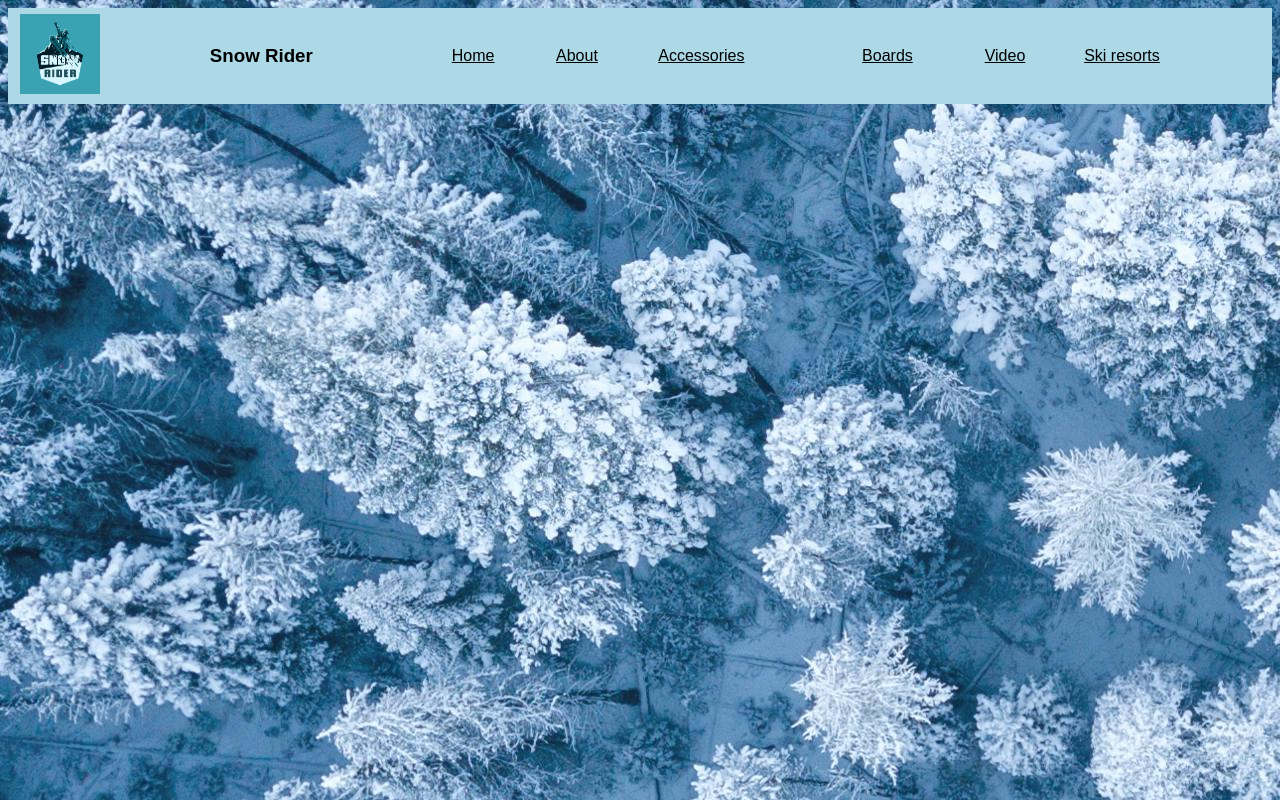
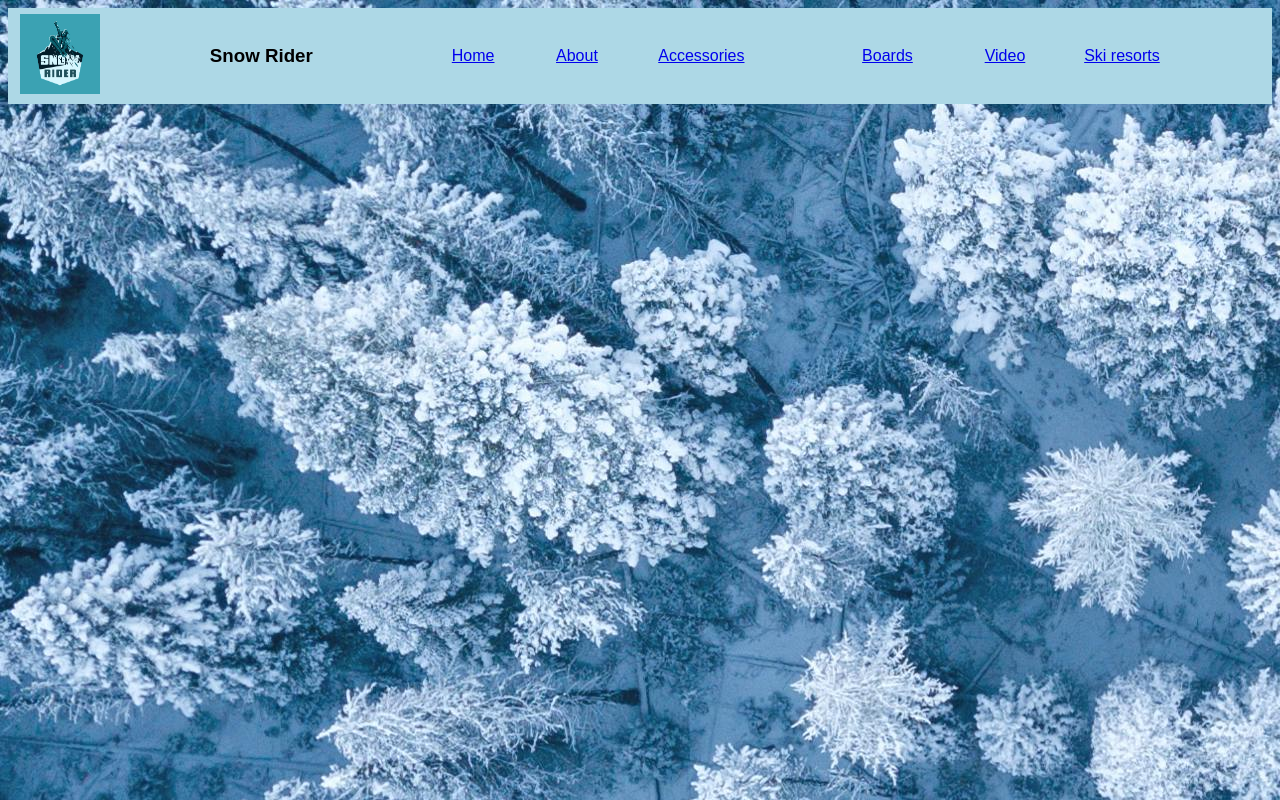
Before and after one commit to mercedeszafeher/main-project, a plain HTML site: page pages/about.html in a window 1280 px wide. Drawn offline with Linux system fonts and the light colour scheme.

Commit message:
removing css styling

```diff
--- a/pages/about.html
+++ b/pages/about.html
@@ -19,22 +19,22 @@
                             <h3>Snow Rider</h3>
                         </td>
                         <td>
-                            <a href="../index.html" style="color: black;">Home</a>
+                            <a href="../index.html">Home</a>
                         </td>
                         <td>
-                            <a href="../pages/about.html" style="color: black;">About</a>
+                            <a href="../pages/about.html">About</a>
                         </td>
                         <td>
-                            <a href="../pages/accessories.html" style="color: black;">Accessories</a>
+                            <a href="../pages/accessories.html">Accessories</a>
                         </td>
                         <td>
-                            <a href="../pages/boards.html" style="color: black;">Boards</a>
+                            <a href="../pages/boards.html">Boards</a>
                         </td>
                         <td>
-                            <a href="https://www.youtube.com/watch?v=EzGPmg4fFL8" style="color: black;">Video</a>
+                            <a href="https://www.youtube.com/watch?v=EzGPmg4fFL8">Video</a>
                         </td>
                         <td>
-                            <a href="https://www.skiresort.info/best-ski-resorts/" style="color: black;">Ski resorts</a>
+                            <a href="https://www.skiresort.info/best-ski-resorts/">Ski resorts</a>
                         </td>
                     </table>
                 </font>
```
Also changed, not shown: index.html (+6 -10 lines), pages/accessories.html (+9 -9 lines), pages/boards.html (+6 -8 lines).
